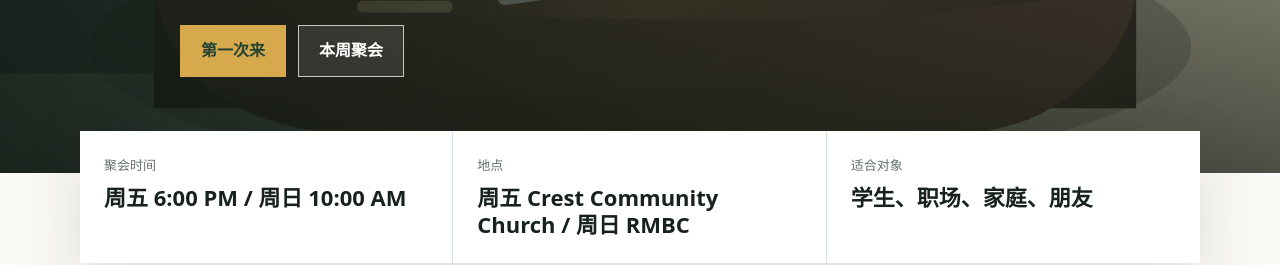
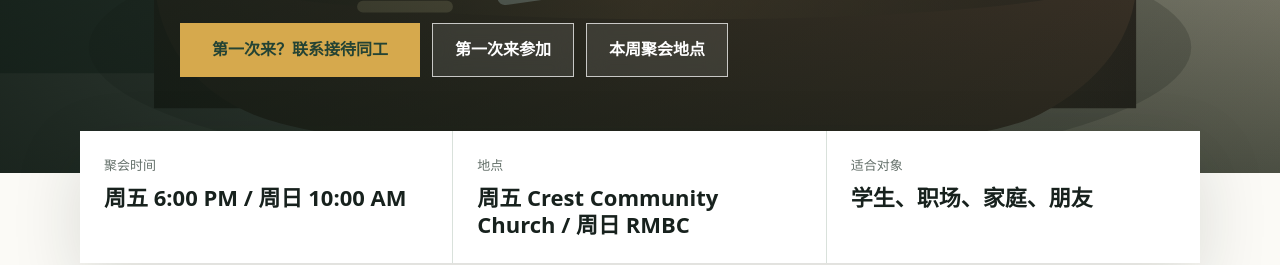
Before and after one commit to hjian101-debug/rmbc-goodfriends, a plain HTML site: page index.html in a window 1280 px wide. Shown: the part 563-828 px from the top of the page. Drawn offline with nearby package versions, Linux system fonts and the light colour scheme; no server answers.

Commit message:
Strengthen hero calls to action

```diff
--- a/index.html
+++ b/index.html
@@ -35,7 +35,7 @@
     />
     <meta name="twitter:image" content="https://rmbc-goodfriendsfellowship.onrender.com/assets/hero-fellowship.svg" />
     <title>RMBC 好朋友团契 | Riverside Mandarin Baptist Church Good Friends Fellowship</title>
-    <link rel="stylesheet" href="./styles.css?v=20260530-11" />
+    <link rel="stylesheet" href="./styles.css?v=20260530-12" />
     <script type="application/ld+json">
       {
         "@context": "https://schema.org",
@@ -140,8 +140,9 @@
             在 Riverside 一起吃饭、查经、祷告，也一起把日子过得更有盼望。
           </p>
           <div class="hero-actions">
-            <a class="button primary" href="#visit" data-i18n="hero.firstVisit">第一次来</a>
-            <a class="button secondary" href="#gatherings" data-i18n="hero.thisWeek">本周聚会</a>
+            <a class="button primary" href="#contact" data-i18n="hero.contactHost">第一次来？联系接待同工</a>
+            <a class="button secondary" href="#visit" data-i18n="hero.firstVisit">第一次来参加</a>
+            <a class="button secondary" href="#gatherings" data-i18n="hero.thisWeek">本周聚会地点</a>
           </div>
         </div>
       </section>
@@ -271,6 +272,6 @@
 
     <script src="https://cdn.jsdelivr.net/npm/@supabase/supabase-js@2"></script>
     <script src="./supabase-config.js?v=20260527-1"></script>
-    <script src="./script.js?v=20260530-11"></script>
+    <script src="./script.js?v=20260530-12"></script>
   </body>
 </html>
--- a/script.js
+++ b/script.js
@@ -165,8 +165,9 @@ const translations = {
     "hero.eyebrow": "河滨国语浸信会 Riverside Mandarin Baptist Church",
     "hero.title": "好朋友团契",
     "hero.copy": "在 Riverside 一起吃饭、查经、祷告，也一起把日子过得更有盼望。",
-    "hero.firstVisit": "第一次来",
-    "hero.thisWeek": "本周聚会",
+    "hero.contactHost": "第一次来？联系接待同工",
+    "hero.firstVisit": "第一次来参加",
+    "hero.thisWeek": "本周聚会地点",
     "quick.timeLabel": "聚会时间",
     "quick.time": "周五 6:00 PM / 周日 10:00 AM",
     "quick.locationLabel": "地点",
@@ -233,8 +234,9 @@ const translations = {
     "hero.eyebrow": "Riverside Mandarin Baptist Church",
     "hero.title": "Good Friends Fellowship",
     "hero.copy": "A place in Riverside to share meals, study the Bible, pray together, and walk through life with hope.",
-    "hero.firstVisit": "First Visit",
-    "hero.thisWeek": "This Week",
+    "hero.contactHost": "First time? Contact the welcome team",
+    "hero.firstVisit": "Join For The First Time",
+    "hero.thisWeek": "This Week's Location",
     "quick.timeLabel": "Gathering Times",
     "quick.time": "Friday 6:00 PM / Sunday 10:00 AM",
     "quick.locationLabel": "Location",
--- a/styles.css
+++ b/styles.css
@@ -273,13 +273,15 @@ h3 {
   display: inline-flex;
   align-items: center;
   justify-content: center;
-  min-height: 48px;
-  padding: 12px 20px;
+  min-height: 52px;
+  padding: 13px 22px;
   border: 1px solid rgba(255, 255, 255, 0.72);
   font-weight: 800;
+  text-align: center;
 }
 
 .button.primary {
+  min-width: 240px;
   border-color: var(--gold);
   color: var(--moss-dark);
   background: var(--gold);
```
